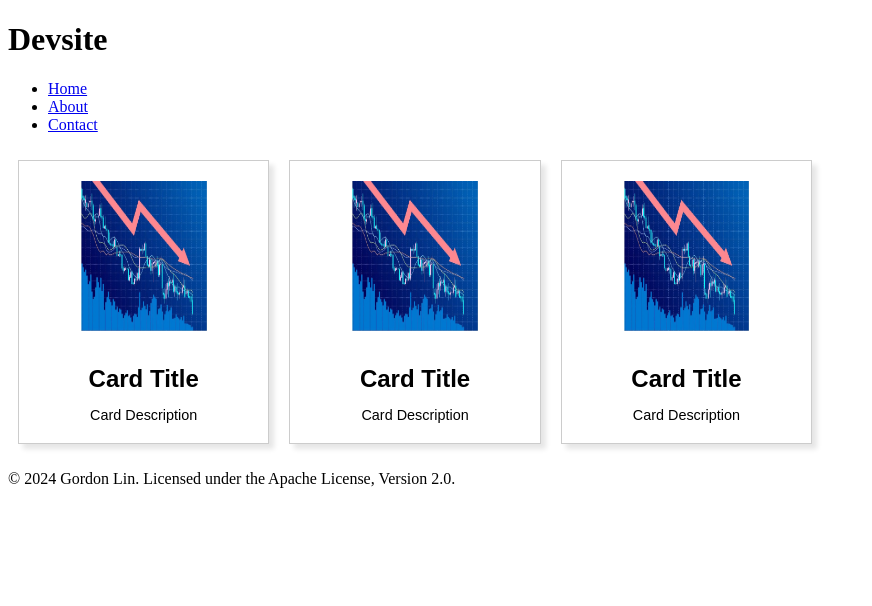
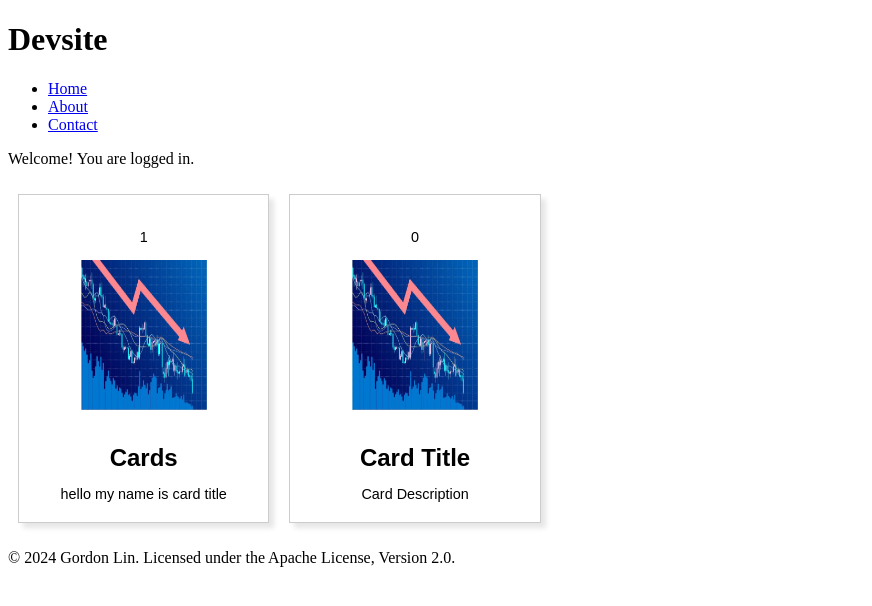
Before and after one commit to GLin04/Devsite, a React (Vite) app: page / in a window 1280 px wide. Shown: the top 606 px of the page, without its empty margins (0-872 px from the left). Built offline with nearby package versions, Linux system fonts and the light colour scheme.

Commit message:
feat: added test LoginCheck component to render text based on if you are logged in or not

```diff
--- a/src/App.jsx
+++ b/src/App.jsx
@@ -1,6 +1,7 @@
 import Header from './Header.jsx'
 import Footer from './Footer.jsx'
 import Card from './Card.jsx'
+import LoginCheck from './LoginCheck.jsx'
 
 
 function App() {
@@ -8,9 +9,9 @@ function App() {
     return(
         <>
             <Header/>
-            <Card/>
-            <Card/>
-            <Card/>
+            <LoginCheck isLoggedIn={true} />
+            <Card number={1} title="Cards" description="hello my name is card title"/>
+            <Card></Card>
             <Footer/>
         </>
     )
--- a/src/Card.jsx
+++ b/src/Card.jsx
@@ -1,13 +1,29 @@
 import stock from './assets/stock.jpeg'
+import PropTypes from 'prop-types'
 
-function Card(){
+function Card(content){
     return (
         <div className="card">
+            <p className="card-number">{content.number}</p>
             <img className="card-image" src={stock} alt="card picture" />
-            <h2 className="card-title">Card Title</h2>
-            <p className="card-description">Card Description</p>
+            <h2 className="card-title">{content.title}</h2>
+            <p className="card-description">{content.description}</p>
         </div>
     )
 }
 
+
+Card.prototype = {
+    number: PropTypes.number,
+    title: PropTypes.string,
+    description: PropTypes.string
+}
+
+Card.defaultProps = {
+    number: 0,
+    title: "Card Title",
+    description: "Card Description"
+}
+
+
 export default Card;
--- /dev/null
+++ b/src/LoginCheck.jsx
@@ -0,0 +1,29 @@
+import PropTypes from 'prop-types'
+
+function LoginCheck(props) {
+    const isLoggedIn = true; // Replace with your login check logic
+
+        const welcomeMessage = <p>
+                                Welcome! You are logged in.
+                                </p>
+
+        const loginMessage = <p>
+                            Please log in.
+                            </p>
+
+        return(
+            <div>
+            {props.isLoggedIn ? welcomeMessage : loginMessage}
+            </div>
+            );
+}
+
+LoginCheck.propTypes = {
+    isLoggedIn: PropTypes.bool
+}
+
+LoginCheck.defaultProps = {
+    isLoggedIn: false
+}
+
+export default LoginCheck;
--- a/src/index.css
+++ b/src/index.css
@@ -26,3 +26,10 @@
   font-size: 0.9em;
   margin-bottom: 0px;
 }
+
+.card .card-number {
+  font-family: Arial, sans-serif;
+  font-size: 0.9em;
+  position: relative;
+  left: 0;
+}
```
